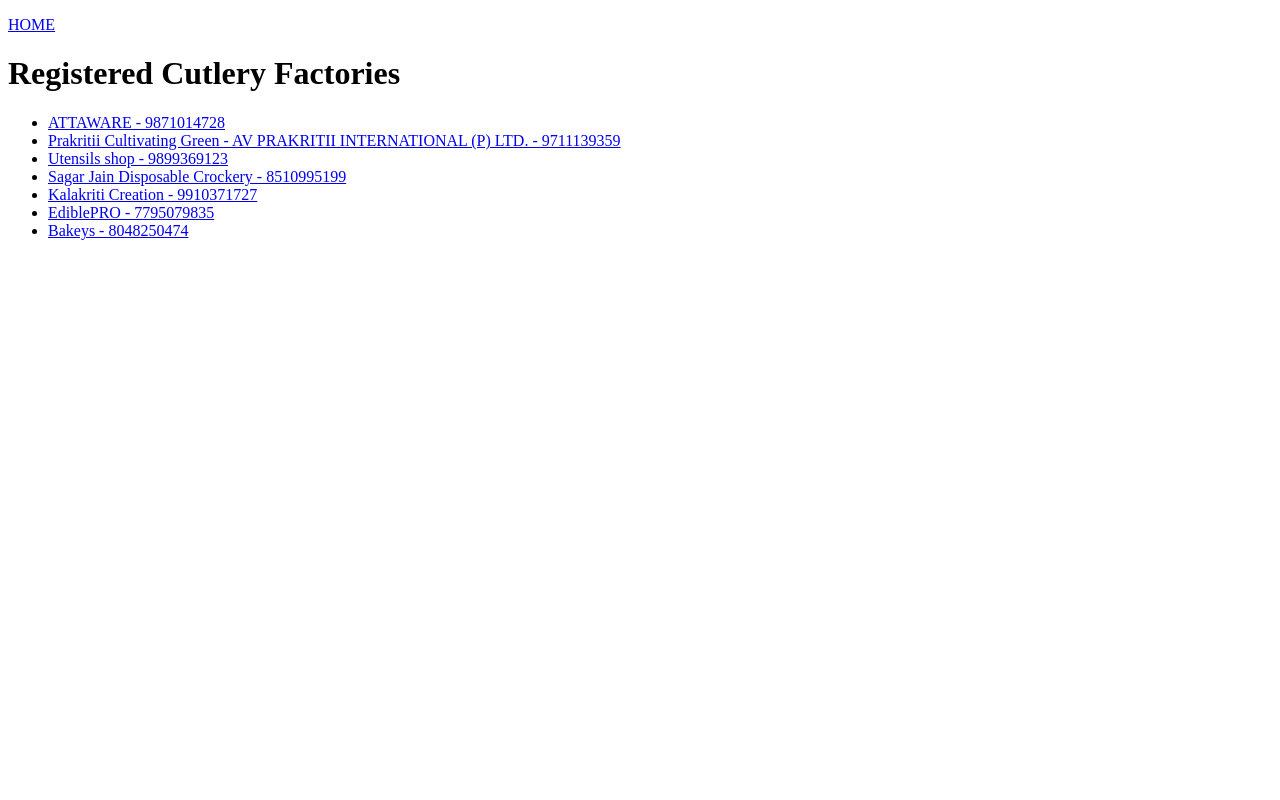
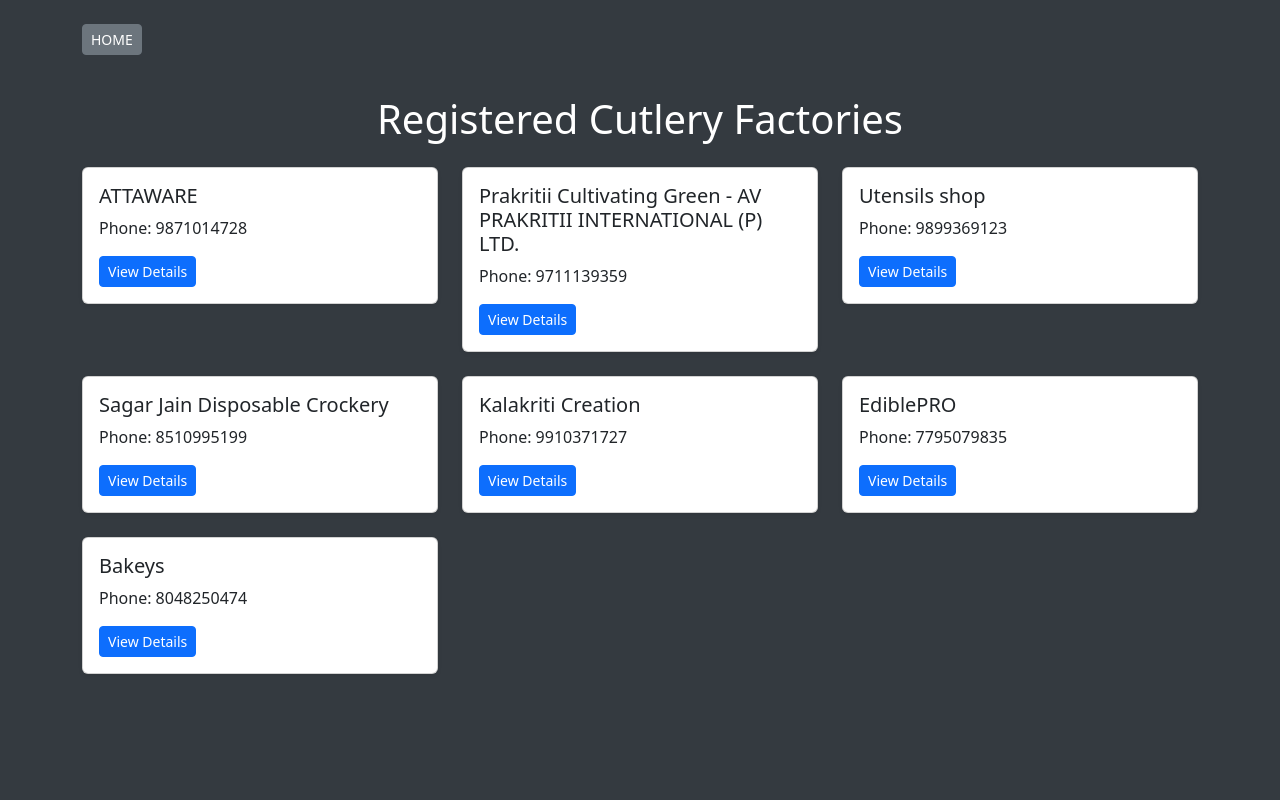
Before and after one commit to ishamittal-git/myproject, a Django app: page /factories/ in a window 1280 px wide. Run offline with Django 5.2, Linux system fonts and the light colour scheme; data comes from the database, SQL or seed files in the repository.

Commit message:
fix frontend

```diff
--- a/myproject/edible/Templates/allfactories.html
+++ b/myproject/edible/Templates/allfactories.html
@@ -5,13 +5,23 @@
 {% endblock %}
 
 {% block content %}
-<p><a href="/">HOME</a></p>
-<h1>Registered Cutlery Factories</h1>
-<ul>
-    {% for factory in factories %}
-        <li>
-            <a href="all_detail/{{ factory.id }}">{{ factory.name }} - {{ factory.phone_number }}</a>
-        </li>
-    {% endfor %}
-</ul>
+<div class="container-fluid text-white" style="background-color: #343a40; min-height: 100vh;">
+    <div class="container">
+        <p><a href="/" class="btn btn-secondary btn-sm my-4">HOME</a></p>
+        <h1 class="text-center mb-4">Registered Cutlery Factories</h1>
+        <div class="row">
+            {% for factory in factories %}
+            <div class="col-md-4 mb-4">
+                <div class="card shadow-sm">
+                    <div class="card-body">
+                        <h5 class="card-title">{{ factory.name }}</h5>
+                        <p class="card-text">Phone: {{ factory.phone_number }}</p>
+                        <a href="{{ factory.id }}" class="btn btn-primary btn-sm">View Details</a>
+                    </div>
+                </div>
+            </div>
+            {% endfor %}
+        </div>
+    </div>
+</div>
 {% endblock %}
--- a/myproject/edible/Templates/master.html
+++ b/myproject/edible/Templates/master.html
@@ -2,6 +2,7 @@
 <html>
 <head>
 <title>{% block title %} {% endblock %}</title>
+<link href="https://cdn.jsdelivr.net/npm/bootstrap@5.3.0/dist/css/bootstrap.min.css" rel="stylesheet">
 </head>
 <body>
 {% block content %} {% endblock %}
--- a/myproject/edible/urls.py
+++ b/myproject/edible/urls.py
@@ -1,6 +1,8 @@
 from django.urls import path
-from .views import factories_list  # ✅ Corrected function name
+from . import views
 
 urlpatterns = [
-    path('factories/', factories_list, name='factory_list'),  # ✅ Use the correct function
+    path("", views.main, name="main"),
+    path('factories/', views.factories_list, name='factory_list'),
+    path('factories/<int:id>/', views.all_detail, name='all_detail'),
 ]
--- a/myproject/edible/views.py
+++ b/myproject/edible/views.py
@@ -4,7 +4,7 @@
 
 def main(request):
     template = loader.get_template('main.html')  # Main homepage template
-    return HttpResponse(template.render())
+    return HttpResponse(template.render(None, request))
 
 def factories_list(request):
     factories = CutleryFactory.objects.all().values()  # Fetch all factories
--- a/myproject/myproject/settings.py
+++ b/myproject/myproject/settings.py
@@ -116,9 +116,10 @@
 # Static files (CSS, JavaScript, Images)
 # https://docs.djangoproject.com/en/5.1/howto/static-files/
 
-STATIC_URL = 'static/'
-
 # Default primary key field type
 # https://docs.djangoproject.com/en/5.1/ref/settings/#default-auto-field
 
 DEFAULT_AUTO_FIELD = 'django.db.models.BigAutoField'
+
+STATIC_URL = '/static/'
+STATICFILES_DIRS = [BASE_DIR / "static"]
```
Also changed, not shown: myproject/edible/Templates/alldetail.html (+11 -3 lines), myproject/edible/Templates/main.html (+10 -3 lines), myproject/edible/Templates/myfirst.html (deleted, +0 -7 lines), myproject/static/images/background.jpg (added), 1 other file.
